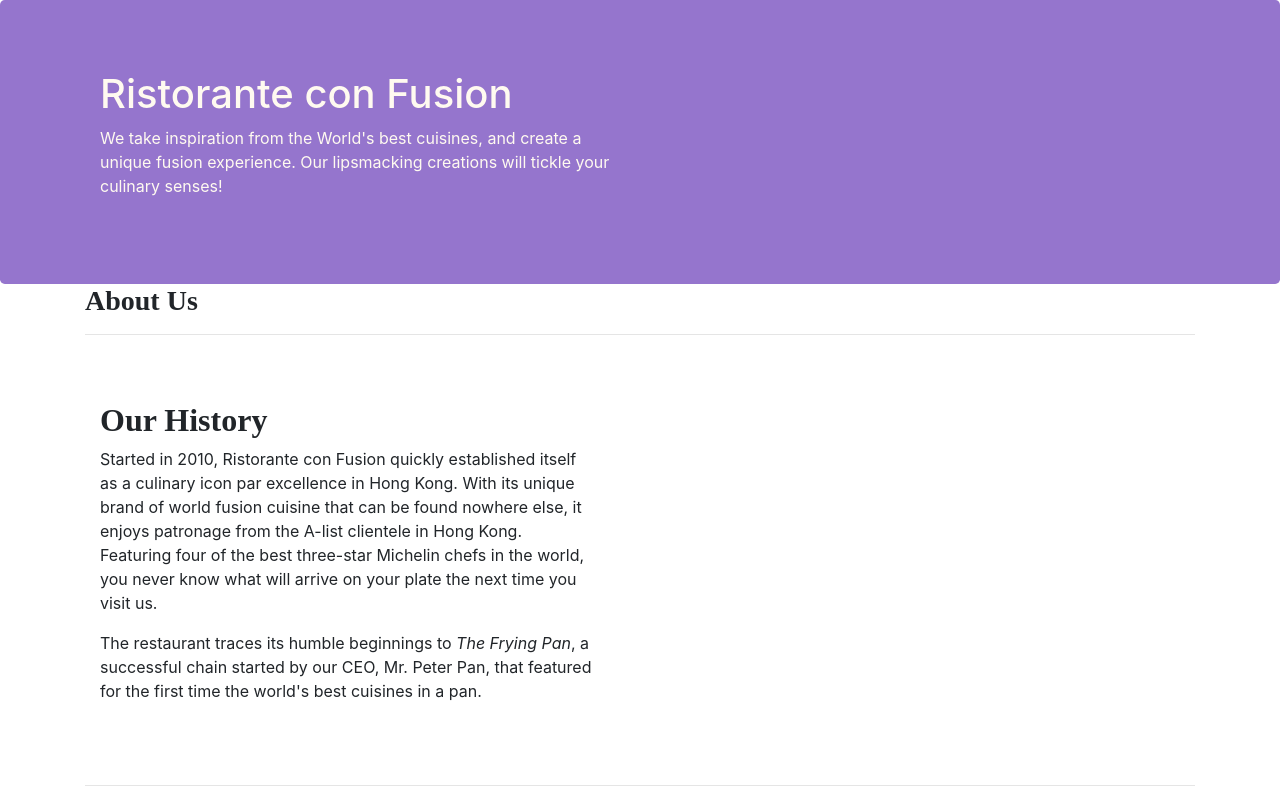
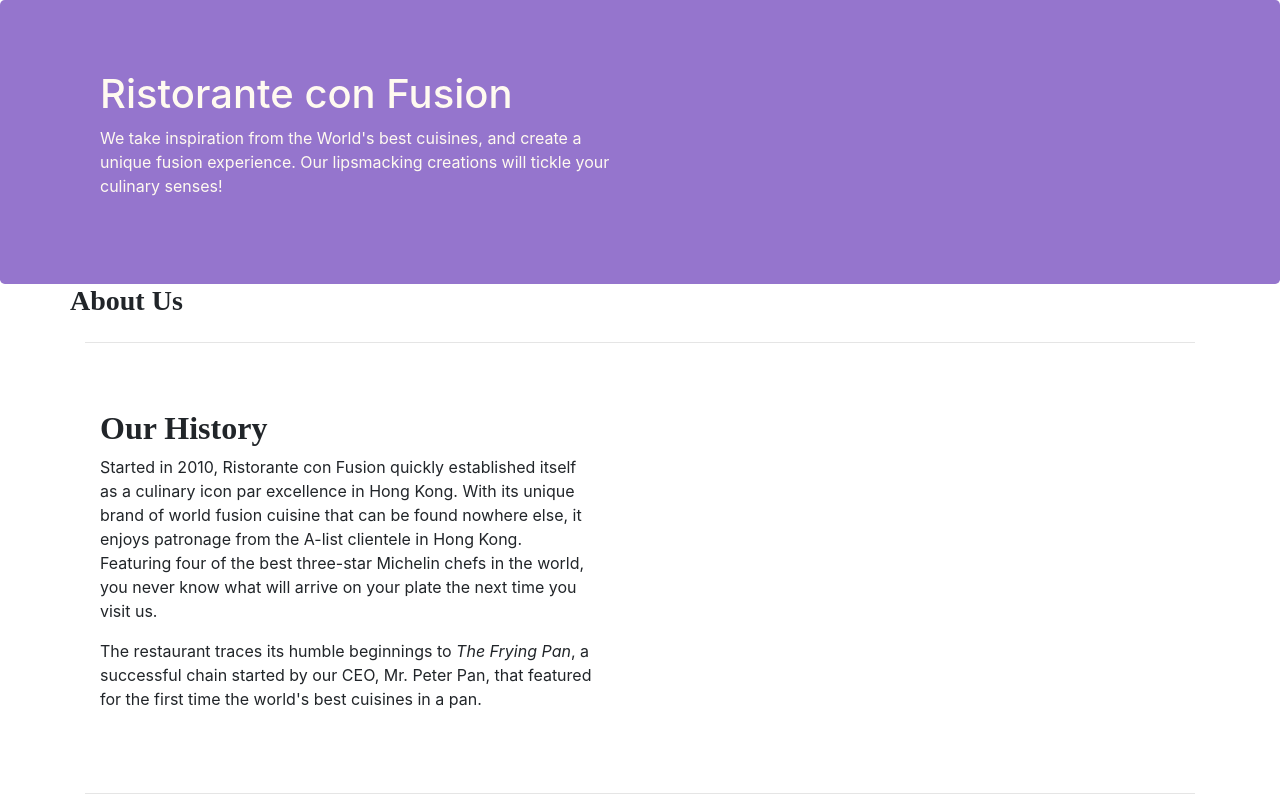
Before and after one commit to georgekunchattil1992479/confusion, a website: page aboutus.html in a window 1280 px wide. Shown: the top 800 px of the page. Drawn offline with nearby package versions, Linux system fonts and the light colour scheme.

Commit message:
Assignment 1 [modified] - align header, middle content, footer

```diff
--- a/aboutus.html
+++ b/aboutus.html
@@ -16,10 +16,10 @@
     <style>
 
 
-    .corporate-content{
+    /*.corporate-content{
     text-align: justify;
     align-content: stretch;
-    }
+    }*/
 
     .row-content{
         border-bottom: 1px ;
@@ -30,7 +30,9 @@
         font-weight: bold;
     }
 
-/*
+
+
+
     @media(min-width:600px){
         .peter_content{
 
@@ -67,7 +69,7 @@
            padding-right: unset;
         }
     }
-*/
+
 
     @media(min-width:992px){
         .peter_content{
@@ -96,6 +98,7 @@
            font-size:14.4px;
            padding-right: unset;
         }
+
     }
 
   @media(min-width:1200px){
@@ -124,14 +127,15 @@
            /*font-size:14.4px;
             width: 10200px;
             max-width: 100%;*/
+
             width: 1060px;
             max-width: 100%;
            font-size: 15.7px;
            padding-right: 87.6px;
 
-        }
+       }
+
     }
-
 
     </style>
 
@@ -152,18 +156,19 @@
         </div>
     </header>
 
-    <div class="container">
-        <div>
-            <div>
+<div>
+ <div class="container">
+        <div class="row">
+            <div class="align-items-center">
                <h3>About Us</h3>
-               <hr>
+
             </div>
         </div>
-
+        <hr>
         <div class="row row-content">
             <div class="col-12 col-sm-6">
                 <h2>Our History</h2>
-                <p style="padding-right: 30px; ">Started in 2010, Ristorante con Fusion quickly established itself as a culinary icon par excellence in Hong Kong. With its unique brand of world fusion cuisine that can be found nowhere else, it enjoys patronage from the A-list clientele in Hong Kong.  Featuring four of the best three-star Michelin chefs in the world, you never know what will arrive on your plate the next time you visit us.</p>
+                <p style="padding-right: 30px;">Started in 2010, Ristorante con Fusion quickly established itself as a culinary icon par excellence in Hong Kong. With its unique brand of world fusion cuisine that can be found nowhere else, it enjoys patronage from the A-list clientele in Hong Kong.  Featuring four of the best three-star Michelin chefs in the world, you never know what will arrive on your plate the next time you visit us.</p>
                 <p style="padding-right:22px;">The restaurant traces its humble beginnings to <em>The Frying Pan</em>, a successful chain started by our CEO, Mr. Peter Pan, that featured for the first time the world's best cuisines in a pan.</p>
             </div>
         </div>
@@ -182,8 +187,8 @@
                 <div class="d-none d-sm-block alberto_content">Award winning three-star Michelin chef with wide International experience having worked closely with whos-who in the culinary world, he specializes in creating mouthwatering Indo-Italian fusion experiences. He says, <em>Put together the cuisines from the two craziest cultures, and you get a winning hit! Amma Mia!</em></p>
             </div>
        </div>
-
     </div>
+</div>
 
     <footer class="footer">
         <div class="container">
```
